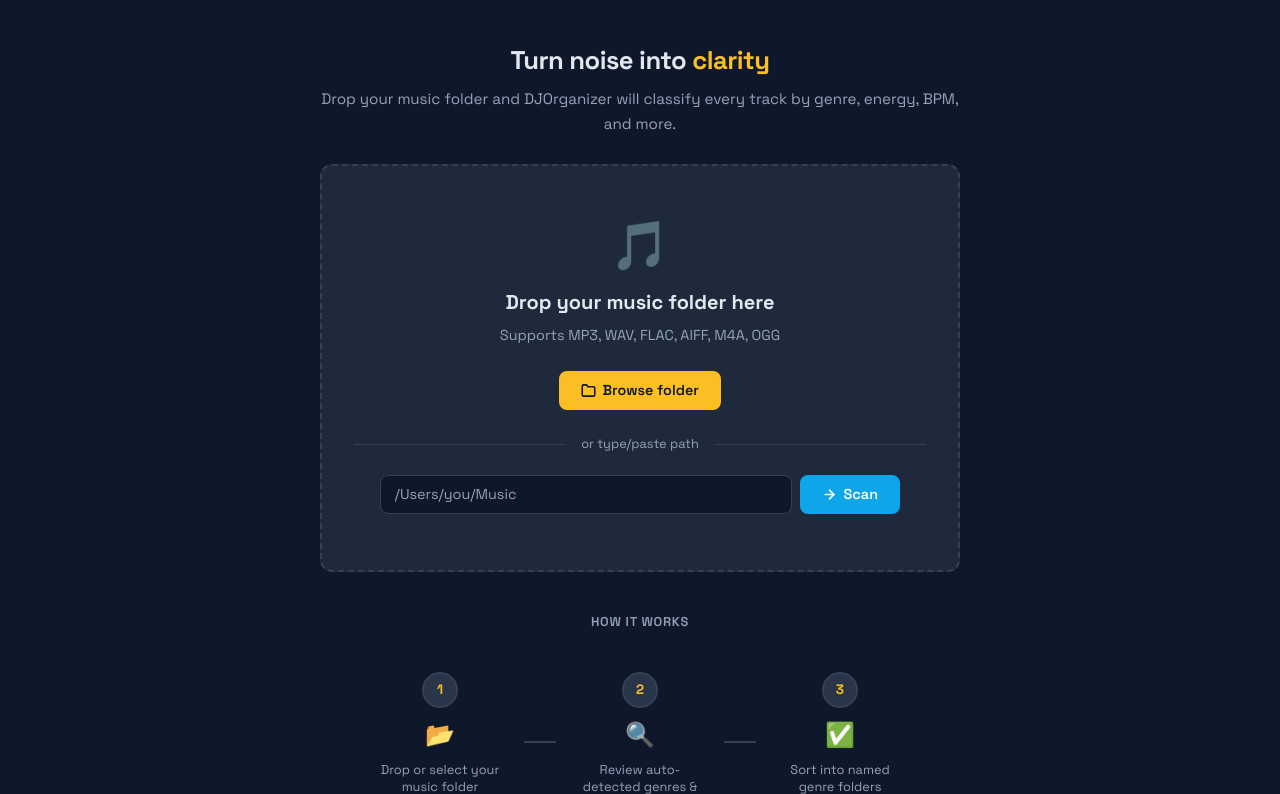
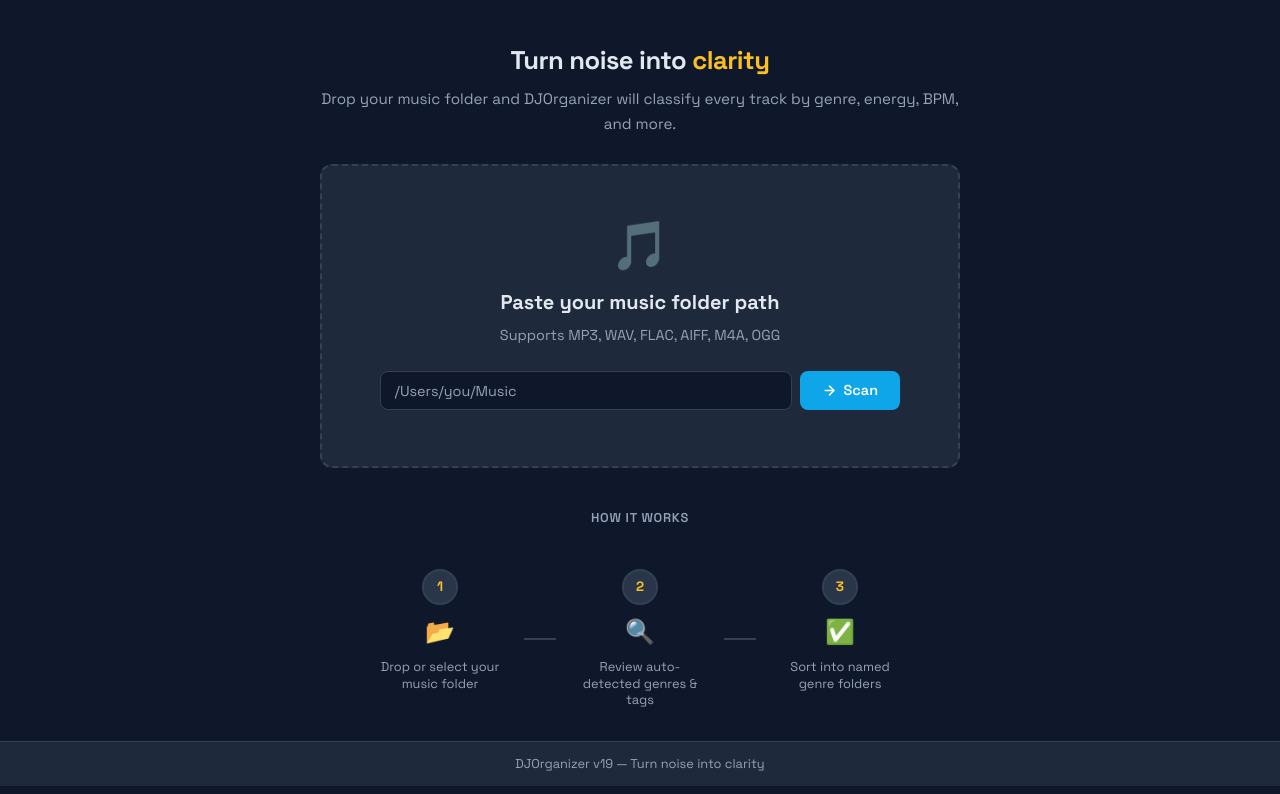
Before and after one commit to lionmit/djorganizer, a Flask app: page / in a window 1280 px wide. Shown: the part 56-850 px from the top of the page. Run offline with Flask 3, Linux system fonts and the light colour scheme.

Commit message:
ux: native folder picker on launch + remove fake browse button
Co-Authored-By: Claude Opus 4.6 <noreply@anthropic.com>

```diff
--- a/app.py
+++ b/app.py
@@ -296,8 +296,54 @@ def find_free_port(start=5555, max_tries=10):
             continue
     return start
 
+def pick_folder_gui():
+    """Show a native OS folder picker. Returns path string or None."""
+    import sys
+    if sys.platform == "darwin":
+        # Use osascript for a native Finder dialog (no tkinter dependency)
+        import subprocess
+        result = subprocess.run(
+            ["osascript", "-e",
+             'tell application "Finder" to activate\n'
+             'set theFolder to choose folder with prompt "Select your music folder"\n'
+             'return POSIX path of theFolder'],
+            capture_output=True, text=True, timeout=120
+        )
+        if result.returncode == 0 and result.stdout.strip():
+            return result.stdout.strip()
+    else:
+        # Windows/Linux: use tkinter
+        try:
+            import tkinter as tk
+            from tkinter import filedialog
+            root = tk.Tk()
+            root.withdraw()
+            folder = filedialog.askdirectory(title="Select your music folder")
+            root.destroy()
+            if folder:
+                return folder
+        except Exception:
+            pass
+    return None
+
 if __name__ == "__main__":
+    import sys
+    import webbrowser
+
+    # Check for --no-picker flag or command-line path
+    folder_path = None
+    if len(sys.argv) > 1 and sys.argv[1] != "--no-picker":
+        folder_path = sys.argv[1]
+    elif "--no-picker" not in sys.argv:
+        folder_path = pick_folder_gui()
+
     app = create_app()
     port = find_free_port()
+    url = f"http://127.0.0.1:{port}"
+    if folder_path:
+        # Pre-fill the folder path so the welcome page can auto-scan
+        app.config["PREFILL_PATH"] = folder_path
+        url += f"?path={folder_path}"
     print(f"DJOrganizer v19 running at http://127.0.0.1:{port}")
+    webbrowser.open(url)
     app.run(host="127.0.0.1", port=port, debug=False)
--- a/templates/welcome.html
+++ b/templates/welcome.html
@@ -27,37 +27,11 @@
             aria-label="Drop music folder here or press Enter to browse"
             aria-describedby="drop-zone-hint"
         >
-            <!-- Hidden directory picker -->
-            <input
-                type="file"
-                id="folder-input"
-                class="file-input-hidden"
-                webkitdirectory
-                multiple
-                aria-label="Choose music folder"
-                tabindex="-1"
-            >
-
             <span class="drop-icon" aria-hidden="true">🎵</span>
-            <p class="drop-title">Drop your music folder here</p>
+            <p class="drop-title">Paste your music folder path</p>
             <p class="drop-subtitle" id="drop-zone-hint">
                 Supports MP3, WAV, FLAC, AIFF, M4A, OGG
             </p>
-
-            <button
-                type="button"
-                class="btn btn-primary"
-                onclick="document.getElementById('folder-input').click()"
-                style="margin-bottom:0.25rem"
-            >
-                <svg width="15" height="15" viewBox="0 0 24 24" fill="none" stroke="currentColor"
-                     stroke-width="2.5" stroke-linecap="round" stroke-linejoin="round" aria-hidden="true">
-                    <path d="M22 19a2 2 0 0 1-2 2H4a2 2 0 0 1-2-2V5a2 2 0 0 1 2-2h5l2 3h9a2 2 0 0 1 2 2z"/>
-                </svg>
-                Browse folder
-            </button>
-
-            <div class="drop-divider">or type/paste path</div>
 
             <div class="path-input-row">
                 <input
@@ -188,5 +162,17 @@
 <script>
     // Pass config to JS for default output path
     window.DJCONFIG = {{ config | tojson if config else '{}' }};
+
+    // Auto-scan if ?path= is in the URL (set by native folder picker on launch)
+    (function() {
+        const params = new URLSearchParams(window.location.search);
+        const prefill = params.get('path');
+        if (prefill) {
+            const input = document.getElementById('path-input');
+            if (input) input.value = prefill;
+            // Small delay to let page fully render, then auto-scan
+            setTimeout(function() { startScan(prefill); }, 300);
+        }
+    })();
 </script>
 {% endblock %}
```
